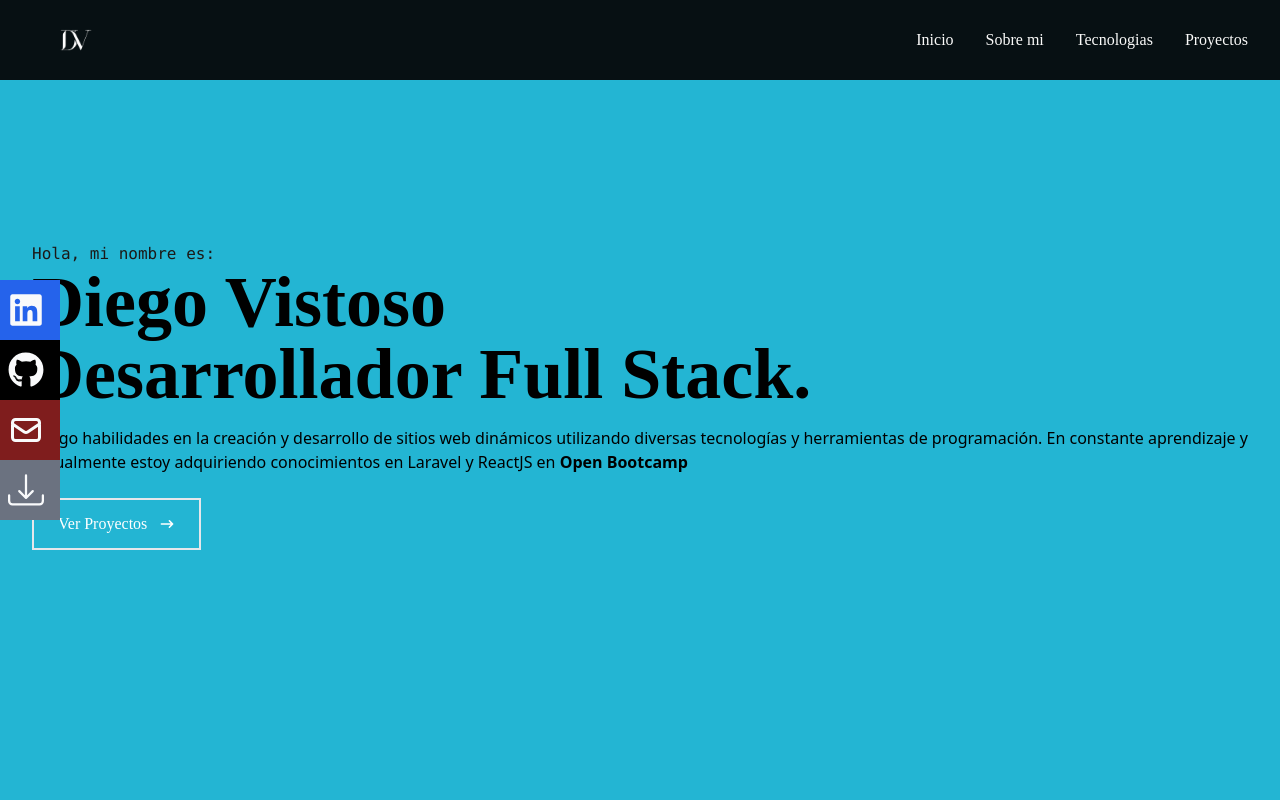
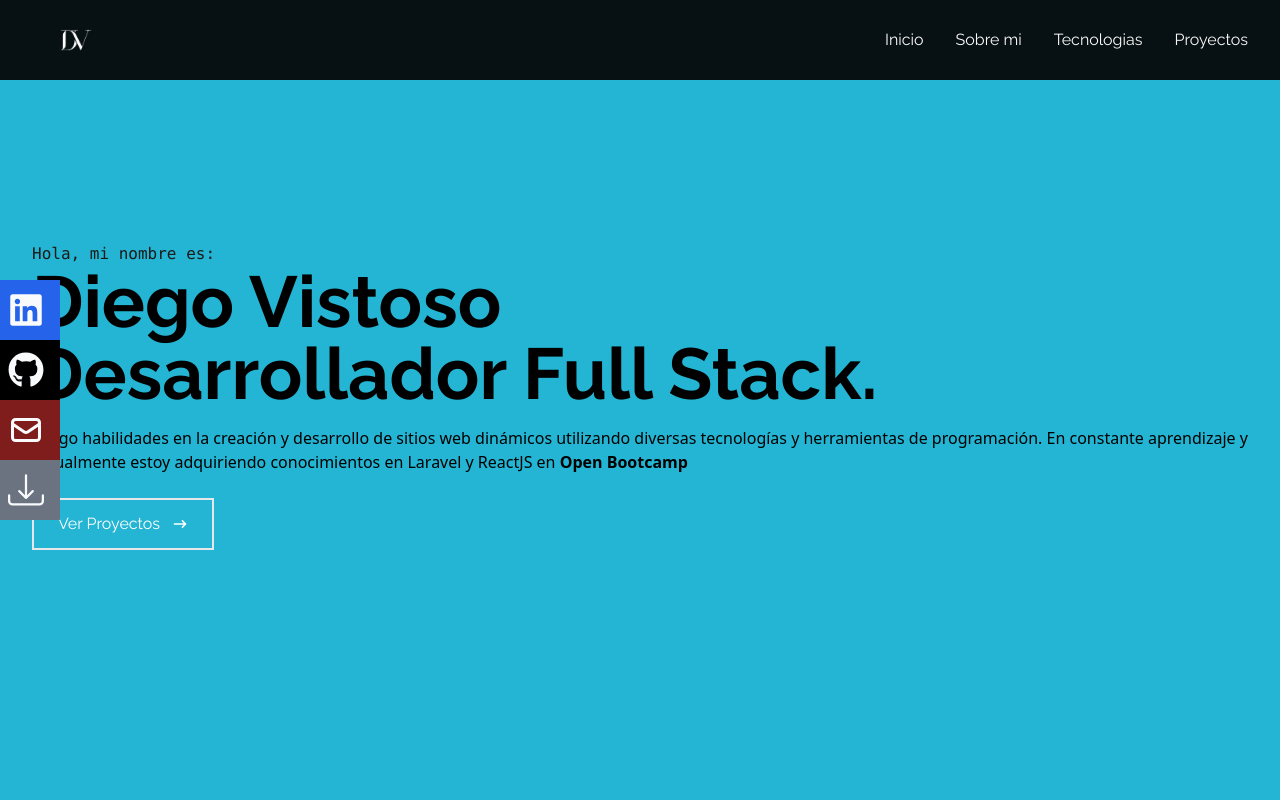
Before and after one commit to diegoivg98/portafolio-DV, a React (Vite) app: page / in a window 1280 px wide. Shown: the top 800 px of the page. Built offline with nearby package versions, Linux system fonts and the light colour scheme.

Commit message:
cambio de posicion de @import para evitar warnings

```diff
--- a/src/index.css
+++ b/src/index.css
@@ -1,8 +1,8 @@
+@import url("https://fonts.googleapis.com/css2?family=Lato:ital,wght@0,100;0,300;0,400;0,700;0,900;1,100;1,300;1,400;1,700;1,900&family=Raleway:ital,wght@0,100;0,200;0,300;0,400;0,500;0,600;0,700;0,800;0,900;1,100;1,200;1,300;1,400;1,500;1,600;1,700;1,800;1,900&display=swap");
+
 @tailwind base;
 @tailwind components;
 @tailwind utilities;
-
-@import url("https://fonts.googleapis.com/css2?family=Lato:ital,wght@0,100;0,300;0,400;0,700;0,900;1,100;1,300;1,400;1,700;1,900&family=Raleway:ital,wght@0,100;0,200;0,300;0,400;0,500;0,600;0,700;0,800;0,900;1,100;1,200;1,300;1,400;1,500;1,600;1,700;1,800;1,900&display=swap");
 
 @layer base {
   body {
```
